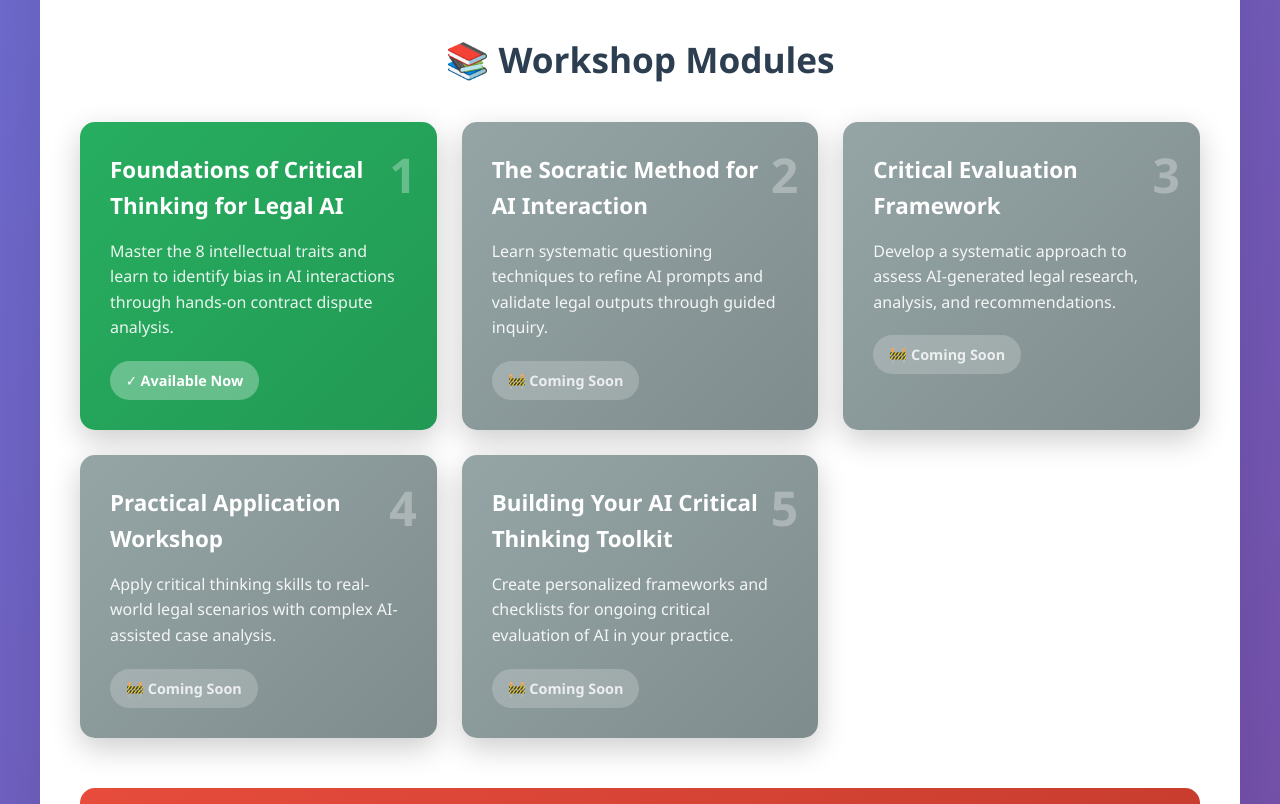
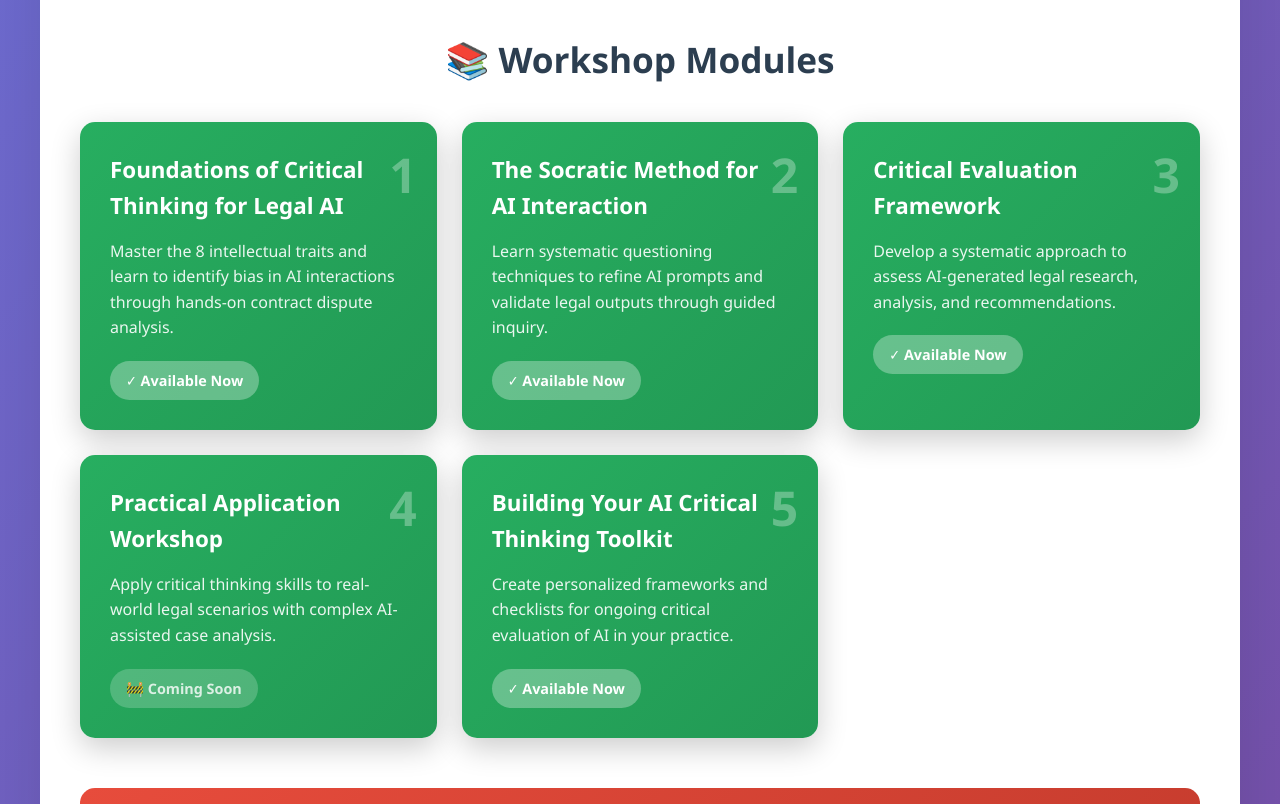
Before and after one commit to rico1648/CriticalAI, a plain HTML site: page index.html in a window 1280 px wide. Shown: the part 1740-2544 px from the top of the page. Drawn offline with Linux system fonts and the light colour scheme.

Commit message:
Update index.html - navigation for all modules

```diff
--- a/index.html
+++ b/index.html
@@ -487,32 +487,32 @@
                         <span class="module-status status-available">✓ Available Now</span>
                     </div>
 
-                    <div class="module-card coming-soon">
+                    <div class="module-card available" onclick="window.open('module2.html', '_blank')">
                         <div class="module-number">2</div>
                         <h3>The Socratic Method for AI Interaction</h3>
                         <p>Learn systematic questioning techniques to refine AI prompts and validate legal outputs through guided inquiry.</p>
-                        <span class="module-status status-coming-soon">🚧 Coming Soon</span>
+                        <span class="module-status status-available">✓ Available Now</span>
                     </div>
 
-                    <div class="module-card coming-soon">
+                    <div class="module-card available" onclick="window.open('module3.html', '_blank')">
                         <div class="module-number">3</div>
                         <h3>Critical Evaluation Framework</h3>
                         <p>Develop a systematic approach to assess AI-generated legal research, analysis, and recommendations.</p>
-                        <span class="module-status status-coming-soon">🚧 Coming Soon</span>
+                        <span class="module-status status-available">✓ Available Now</span>
                     </div>
 
-                    <div class="module-card coming-soon">
+                    <div class="module-card available" onclick="window.open('module4.html', '_blank')">
                         <div class="module-number">4</div>
                         <h3>Practical Application Workshop</h3>
                         <p>Apply critical thinking skills to real-world legal scenarios with complex AI-assisted case analysis.</p>
                         <span class="module-status status-coming-soon">🚧 Coming Soon</span>
                     </div>
 
-                    <div class="module-card coming-soon">
+                    <div class="module-card available" onclick="window.open('module5.html', '_blank')">
                         <div class="module-number">5</div>
                         <h3>Building Your AI Critical Thinking Toolkit</h3>
                         <p>Create personalized frameworks and checklists for ongoing critical evaluation of AI in your practice.</p>
-                        <span class="module-status status-coming-soon">🚧 Coming Soon</span>
+                        <span class="module-status status-available">✓ Available Now</span>
                     </div>
                 </div>
             </div>
@@ -526,7 +526,7 @@
         </div>
 
         <div class="footer">
-            <p>Human directed, <span class="highlight">AI enhanced</span> contents curated by <span class="highlight">Rico</span>, 2025</p>
+            <p>Human directed, <span class="highlight">AI enhanced</span> contents curated by <a href="https://www.linkedin.com/in/ricoho/" target="_blank">Rico Ho</a>. 2025, All rights reserved., 2025</p>
         </div>
     </div>
 
```
